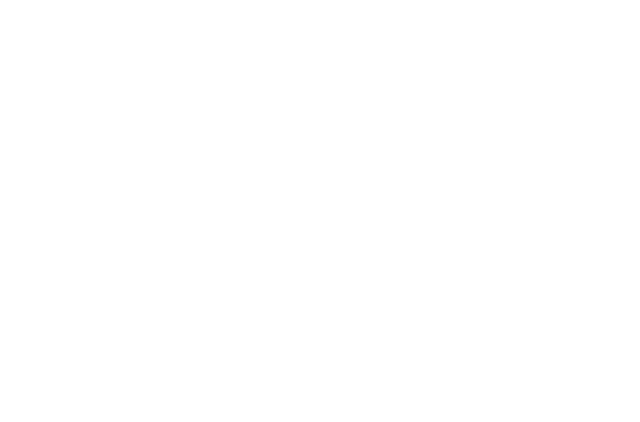
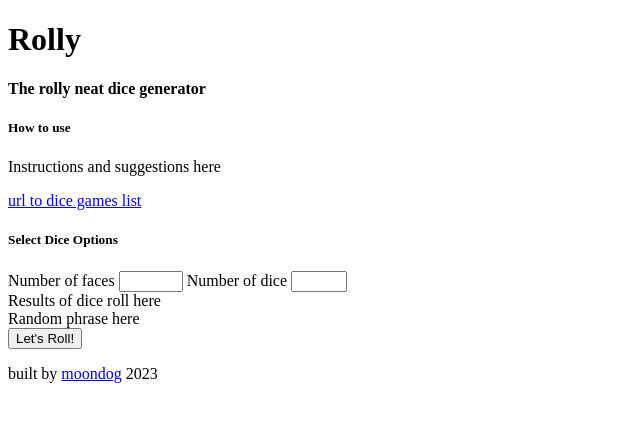
Before and after one commit to kezzaam/Rolly, a plain HTML site: page index.html in a window 1280 px wide. Shown: the whole page, without its empty margins (0-640 px from the left). Drawn offline with Linux system fonts and the light colour scheme.

Commit message:
Version 1
Basic html structure
Css fonts and colours

```diff
--- a/index.html
+++ b/index.html
@@ -1 +1,62 @@
-<!-- html for dice generator -->
+<!-- html for dice generator
+To build:
+  Header / Logo
+  Dropdown select form for dice options
+  // change number range
+  // change number array to add more dice
+  Results area where js functions output
+  // output random number based on variable range
+  of numbers and also able to do this for each array
+  item (for multiple dice up to 10)
+  // output random phrase from an array
+  Roll button
+  //onClick -->
+
+<!DOCTYPE html>
+<html lang="en">
+
+<head>
+  <meta charset="UTF-8">
+  <meta name="viewport" content="width=device-width, initial-scale=1.0">
+  <meta http-equiv="X-UA-Compatible" content="ie=edge">
+  <title>Rolly the Dice Generator</title>
+  <link rel="stylesheet" href="style.css">
+</head>
+
+<body>
+  <header>
+    <h1>Rolly</h1>
+    <h4>The rolly neat dice generator</h4>
+  </header>
+  <main id="dice-generator">
+    <!-- Below section could be a modal ie click on question mark icon with tooltip 'How to use' -->
+    <section id="instructions">
+      <h5>How to use</h5>
+      <p>Instructions and suggestions here</p>
+      <a href="#">url to dice games list</a>
+    </section>
+    <section id="dice-options">
+      <h5>Select Dice Options</h5>
+      <!-- create js variable for each input value -->
+      <label for="dice-faces">Number of faces</label>
+      <input id="dice-faces" name="dice-faces" type="number" min="2" max="144">
+      <label for="dice-number">Number of dice</label>
+      <input id="dice-number" name="dice-number" type="number" min="1" max="10">
+
+    </section>
+    <!-- decide on placeholder content for results area before initial roll -->
+    <section id="results">Results of dice roll here</section>
+    <section id="phrase">Random phrase here</section>
+    <section id="button-box">
+      <button onclick="rollDice()">Let's Roll!</button>
+    </section>
+  </main>
+  <footer>
+    <p className="credits">
+      built by <a href="https://moondog.co.nz">moondog</a> 2023
+    </p>
+  </footer>
+  <script src="script.js"></script>
+</body>
+
+</html>
--- a/style.css
+++ b/style.css
@@ -1 +1,21 @@
-/* css for dice generator */
+/* css for dice generator
+
+FONTS
+    font-family: 'Lobster Two', cursive;
+    font-family: 'Teko', sans-serif;
+
+COLOURS
+    yellow #fcde67
+    neon blue #5bccf6
+    black #030e12
+    rust #914433
+
+    Alternative colors to try:
+        #FFC107 bright orange
+        #FF5722 vibrant red
+        #00E676 bright green
+        #2196F3 light blue
+*/
+
+/* import google fonts */
+@import url('https://fonts.googleapis.com/css2?family=Lobster+Two:ital,wght@0,400;0,700;1,400;1,700&family=Teko:wght@300;400;500;600;700&display=swap');
```
Also changed, not shown: 1 other file.
